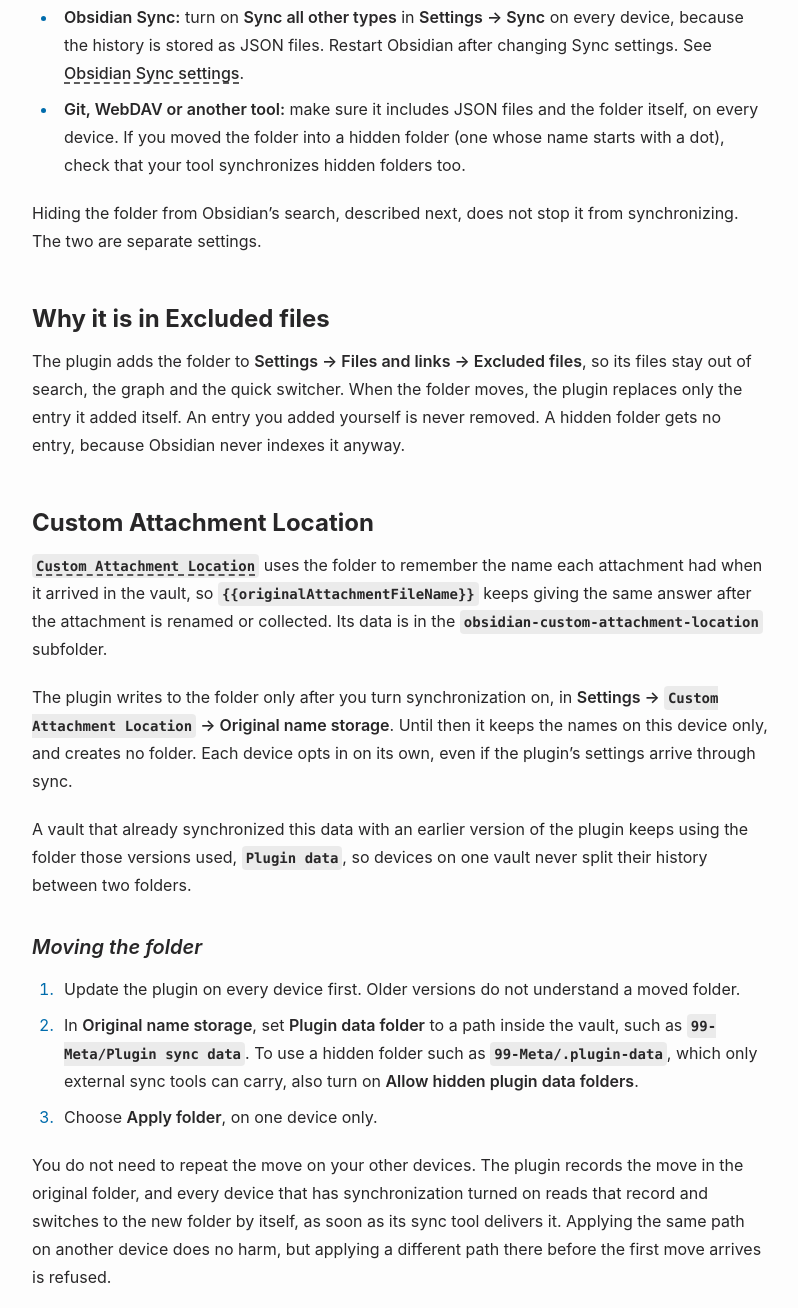
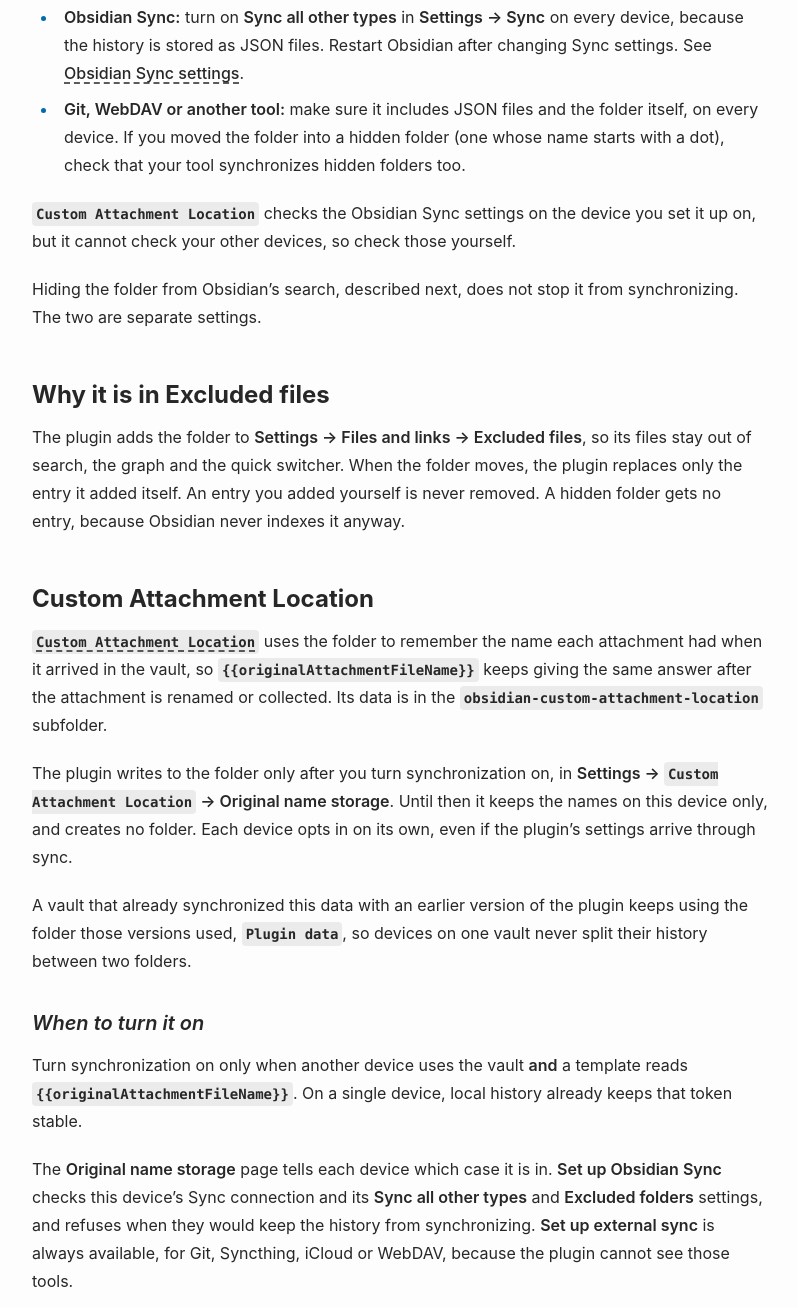
Before and after one commit to mnaoumov/mnaoumov.github.io, an Astro site: page /obsidian/plugin-sync-data in a window 1280 px wide. Shown: the part 952-2260 px from the top of the page, without its empty margins (240-1038 px from the left). Built offline with nearby package versions, Linux system fonts and the light colour scheme; Astro itself is replaced by a stand-in of ours.

Commit message:
feat(obsidian): say when to sync original attachment names

```diff
--- a/src/pages/obsidian/plugin-sync-data.md
+++ b/src/pages/obsidian/plugin-sync-data.md
@@ -24,6 +24,8 @@ The folder is only useful if every device that uses the vault receives it.
 - **Obsidian Sync:** turn on **Sync all other types** in **Settings → Sync** on every device, because the history is stored as JSON files. Restart Obsidian after changing Sync settings. See [Obsidian Sync settings](https://help.obsidian.md/sync/settings).
 - **Git, WebDAV or another tool:** make sure it includes JSON files and the folder itself, on every device. If you moved the folder into a hidden folder (one whose name starts with a dot), check that your tool synchronizes hidden folders too.
 
+`Custom Attachment Location` checks the Obsidian Sync settings on the device you set it up on, but it cannot check your other devices, so check those yourself.
+
 Hiding the folder from Obsidian's search, described next, does not stop it from synchronizing. The two are separate settings.
 
 ## Why it is in Excluded files
@@ -37,6 +39,12 @@ The plugin adds the folder to **Settings → Files and links → Excluded files*
 The plugin writes to the folder only after you turn synchronization on, in **Settings → `Custom Attachment Location` → Original name storage**. Until then it keeps the names on this device only, and creates no folder. Each device opts in on its own, even if the plugin's settings arrive through sync.
 
 A vault that already synchronized this data with an earlier version of the plugin keeps using the folder those versions used, `Plugin data`, so devices on one vault never split their history between two folders.
+
+### When to turn it on
+
+Turn synchronization on only when another device uses the vault **and** a template reads `{{originalAttachmentFileName}}`. On a single device, local history already keeps that token stable.
+
+The **Original name storage** page tells each device which case it is in. **Set up Obsidian Sync** checks this device's Sync connection and its **Sync all other types** and **Excluded folders** settings, and refuses when they would keep the history from synchronizing. **Set up external sync** is always available, for Git, Syncthing, iCloud or WebDAV, because the plugin cannot see those tools.
 
 ### Moving the folder
 
```
